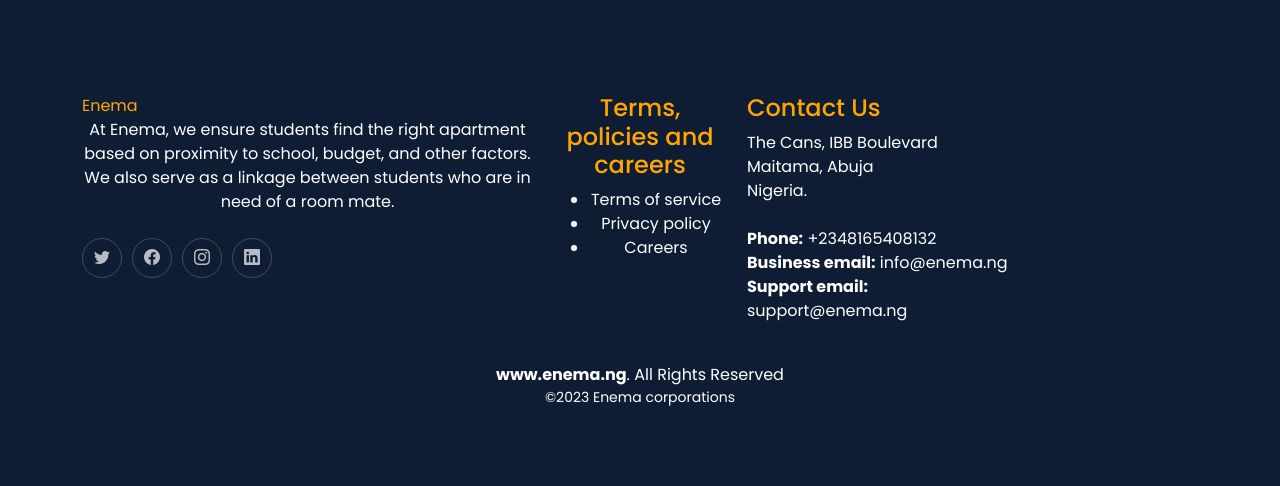
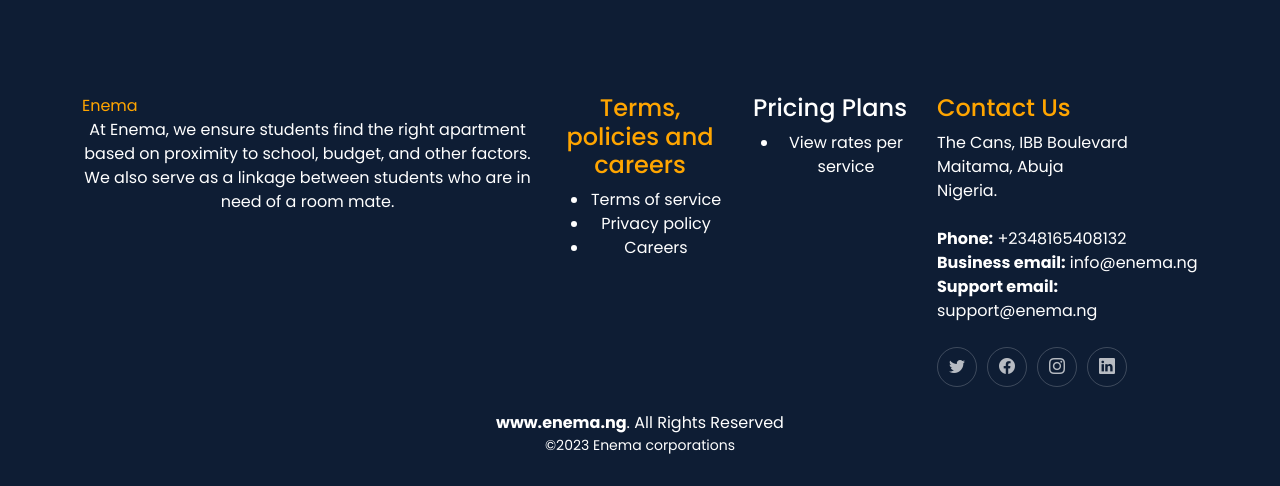
Before and after one commit to Unekwu001/newpro, a Django app: template enema/templates/agent-single.html in a window 1280 px wide. Shown: the part 1714-2200 px from the top of the page. Before the commit the page ends 2120 px from the top, so only its background shows below. Run offline with Django 4.2, Linux system fonts and the light colour scheme; the template is opened without the code that fills it, so the values that code supplies are empty; some libraries are stand-ins or nearby versions.

Commit message:
quick fix

```diff
--- a/enema/templates/agent-single.html
+++ b/enema/templates/agent-single.html
@@ -559,12 +559,7 @@
           <p>
            At Enema, we ensure students find the right apartment based on proximity to school, budget, and other factors. We also serve as a linkage between students who are in need of a room mate.
            </p>
-          <div class="social-links d-flex mt-4">
-            <a href="#" class="twitter"><i class="bi bi-twitter"></i></a>
-            <a href="#" class="facebook"><i class="bi bi-facebook"></i></a>
-            <a href="#" class="instagram"><i class="bi bi-instagram"></i></a>
-            <a href="https://www.linkedin.com/company/enema-nigeria/" class="linkedin"><i class="bi bi-linkedin"></i></a>
-          </div>
+
         </div>
 
         <div class="col-lg-2 col-12 footer-links"style="text-align: center;color:white;">
@@ -574,6 +569,13 @@
             <li><a href="{% url 'terms_of_service' %}"style="color:white;">Terms of service</a></li>
             <li><a href="{% url 'privacypolicy' %}" style="color:white;">Privacy policy</a></li>
             <li><a href="{% url 'careers' %}" style="color:white;">Careers</a></li>
+          </ul>
+        </div>
+        <div class="col-lg-2 col-12 footer-links"style="text-align: center">
+          <h4 style="color:white;">Pricing Plans</h4>
+          <ul>
+            <li><a href="{% url 'pricing' %}"style="color:white;"> View rates per service</a></li>
+
           </ul>
         </div>
 
@@ -589,7 +591,12 @@
             <strong>Business email:</strong> info@enema.ng<br>
             <strong>Support email:</strong> support@enema.ng<br>
           </p>
-
+	   <div class="social-links d-flex mt-4">
+            <a href="#" class="twitter"><i class="bi bi-twitter"></i></a>
+            <a href="#" class="facebook"><i class="bi bi-facebook"></i></a>
+            <a href="#" class="instagram"><i class="bi bi-instagram"></i></a>
+            <a href="https://www.linkedin.com/company/enema-nigeria/" class="linkedin"><i class="bi bi-linkedin"></i></a>
+          </div>
         </div>
 
       </div>
```
Also changed, not shown: enema/templates/property-grid.html (+15 -6 lines).
